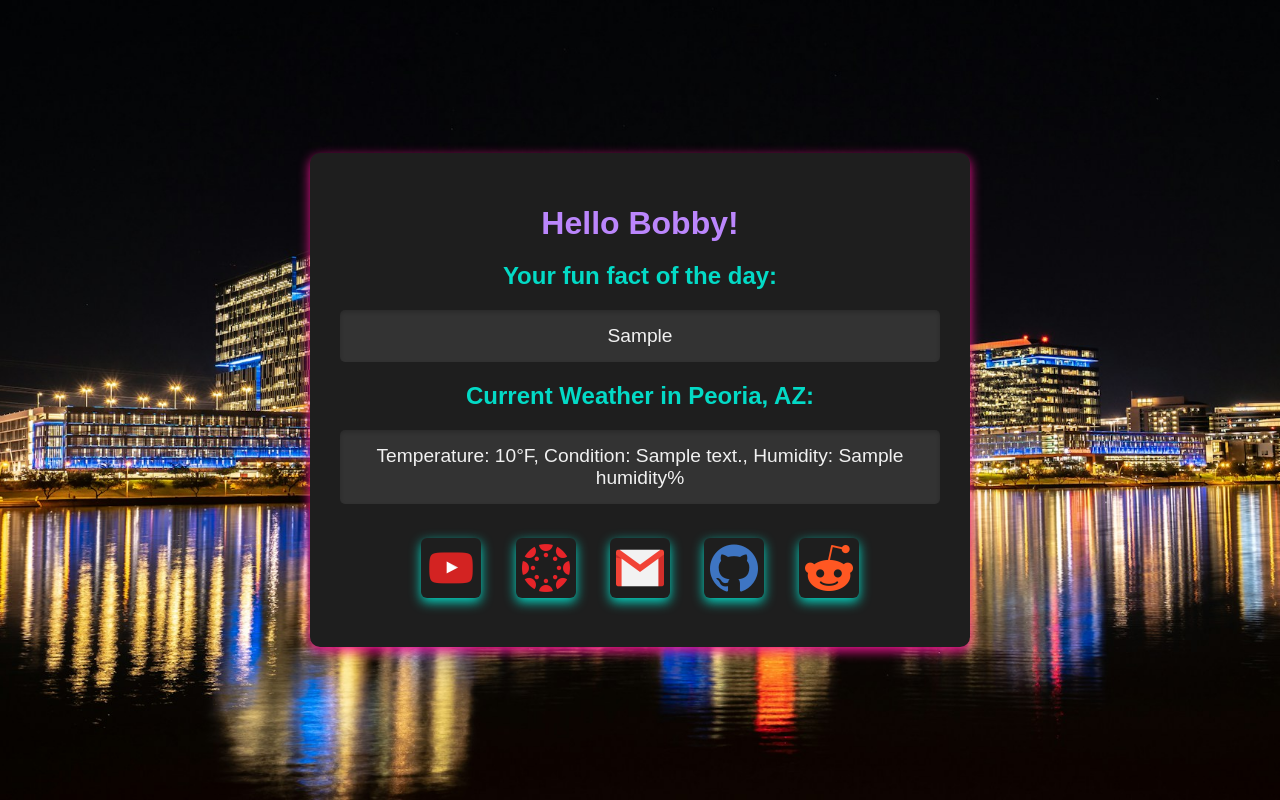
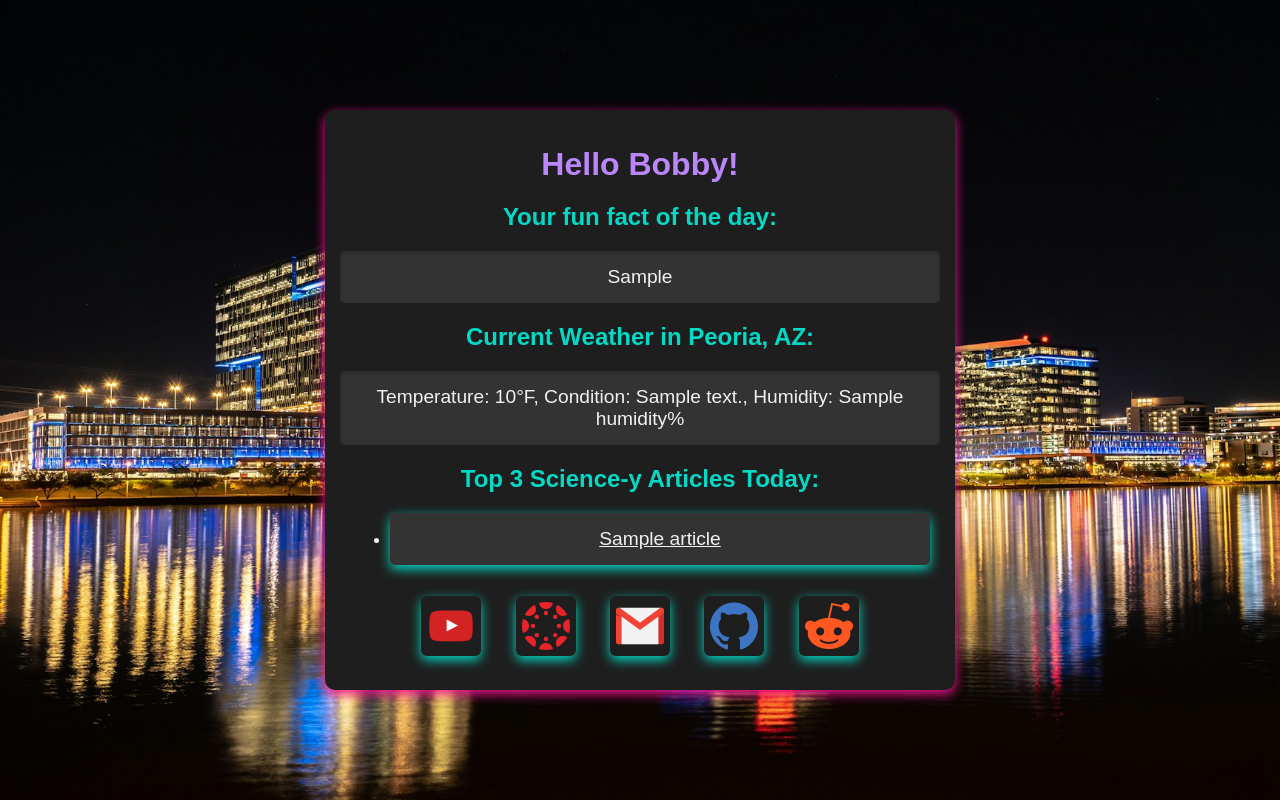
Before and after one commit to bdelucia/BobbehLandingPage, a Flask app: template templates/index.html in a window 1280 px wide. Run offline with Flask 3, Linux system fonts and the light colour scheme; the template is opened without the code that fills it: most values are stand-ins (such as "Sample title", 1, 10 or a date in 2020).

Commit message:
Top 3 News Articles added

```diff
--- a/static/styles.css
+++ b/static/styles.css
@@ -12,7 +12,7 @@ body {
 
 .container {
     background-color: #1e1e1e;
-    padding: 30px;
+    padding: 15px;
     border-radius: 10px;
     box-shadow: 0 4px 12px #03dac6;
     max-width: 600px;
@@ -20,7 +20,21 @@ body {
     animation: rgbShadow 8s infinite;
 }
 
-a {
+li.news-article {
+    margin: 10px;
+    background-color: #333;
+    padding: 15px;
+    border-radius: 5px;
+    box-shadow: inset 0 2px 4px rgba(0, 0, 0, 0.2);
+    color: #f1f1f1;
+    box-shadow: 0 4px 12px #03dac6;
+}
+a.news-article {
+    font-size: 1.2em;
+    color: #f1f1f1;
+}
+
+a.icons {
     outline: none;
     text-decoration: none;
     display: inline-block;
--- a/templates/index.html
+++ b/templates/index.html
@@ -17,19 +17,27 @@
             Condition: {{ weather_data.weather[0].description | capitalize }},
             Humidity: {{ weather_data.main.humidity }}%
         </p>
-        <a href="https://www.youtube.com">
+        <h2>Top 3 Science-y Articles Today:</h2>
+        <ul>
+            {% for article in news_articles %}
+                <li class="news-article">
+                    <a href="{{ article.url }}" class="news-article">{{ article.title }}</a><br>
+                </li>
+            {% endfor %}
+        </ul>
+        <a href="https://www.youtube.com" class="icons">
             <img src="{{ url_for('static', filename='YouTube.png') }}">
         </a>
-        <a href="https://weblogin.asu.edu/cas/login?service=https%3A%2F%2Fcanvas.asu.edu%2Flogin%2Fcas">
+        <a href="https://weblogin.asu.edu/cas/login?service=https%3A%2F%2Fcanvas.asu.edu%2Flogin%2Fcas" class="icons">
             <img src="{{ url_for('static', filename='canvas.png') }}">
         </a>
-        <a href="https://www.gmail.com">
+        <a href="https://www.gmail.com" class="icons">
             <img src="{{ url_for('static', filename='gmail.png') }}">
         </a>
-        <a href="https://www.github.com">
+        <a href="https://www.github.com" class="icons">
             <img src="{{ url_for('static', filename='github.png') }}">
         </a>
-        <a href="https://www.reddit.com">
+        <a href="https://www.reddit.com" class="icons">
             <img src="{{ url_for('static', filename='reddit.png') }}">
         </a>
     </div>
```
Also changed, not shown: views.py (+7 -16 lines).
